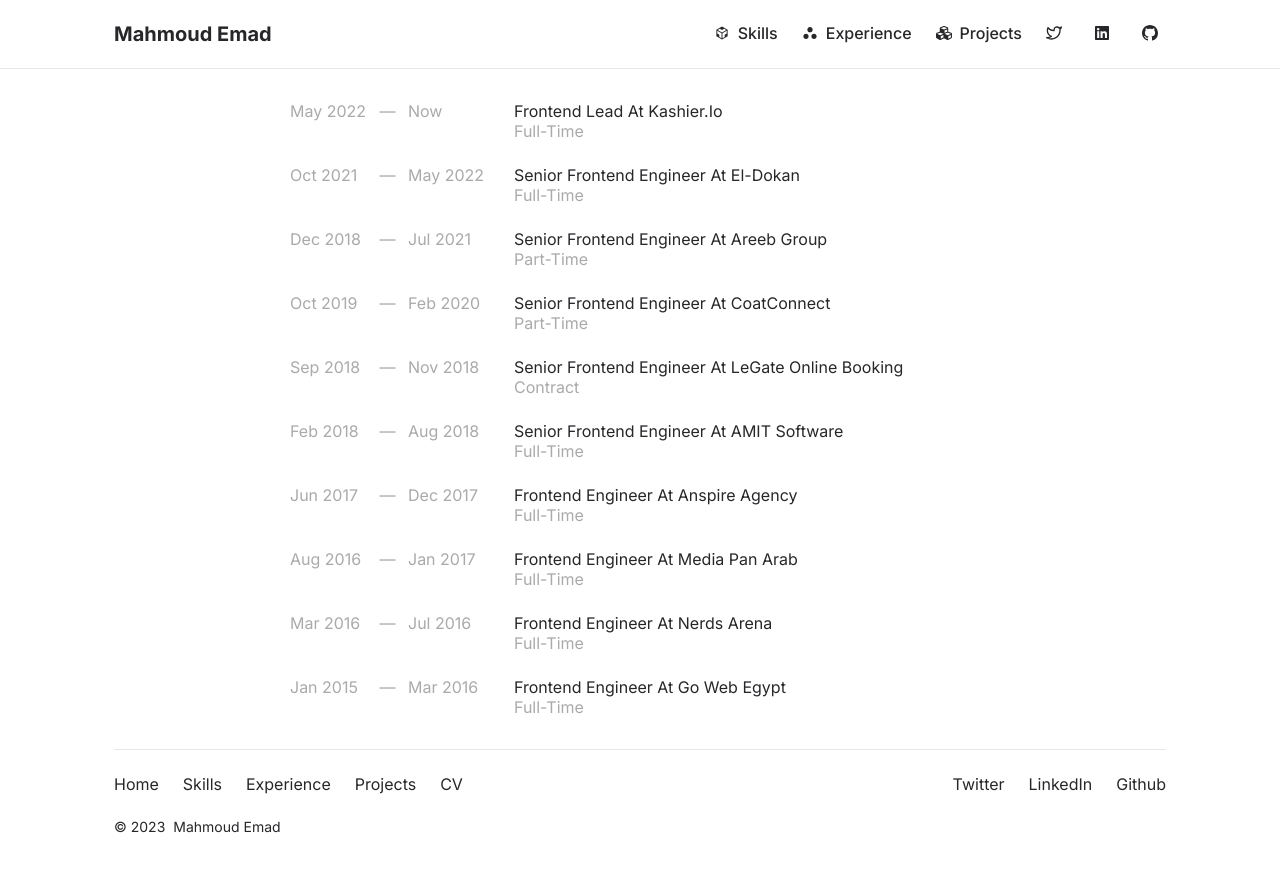
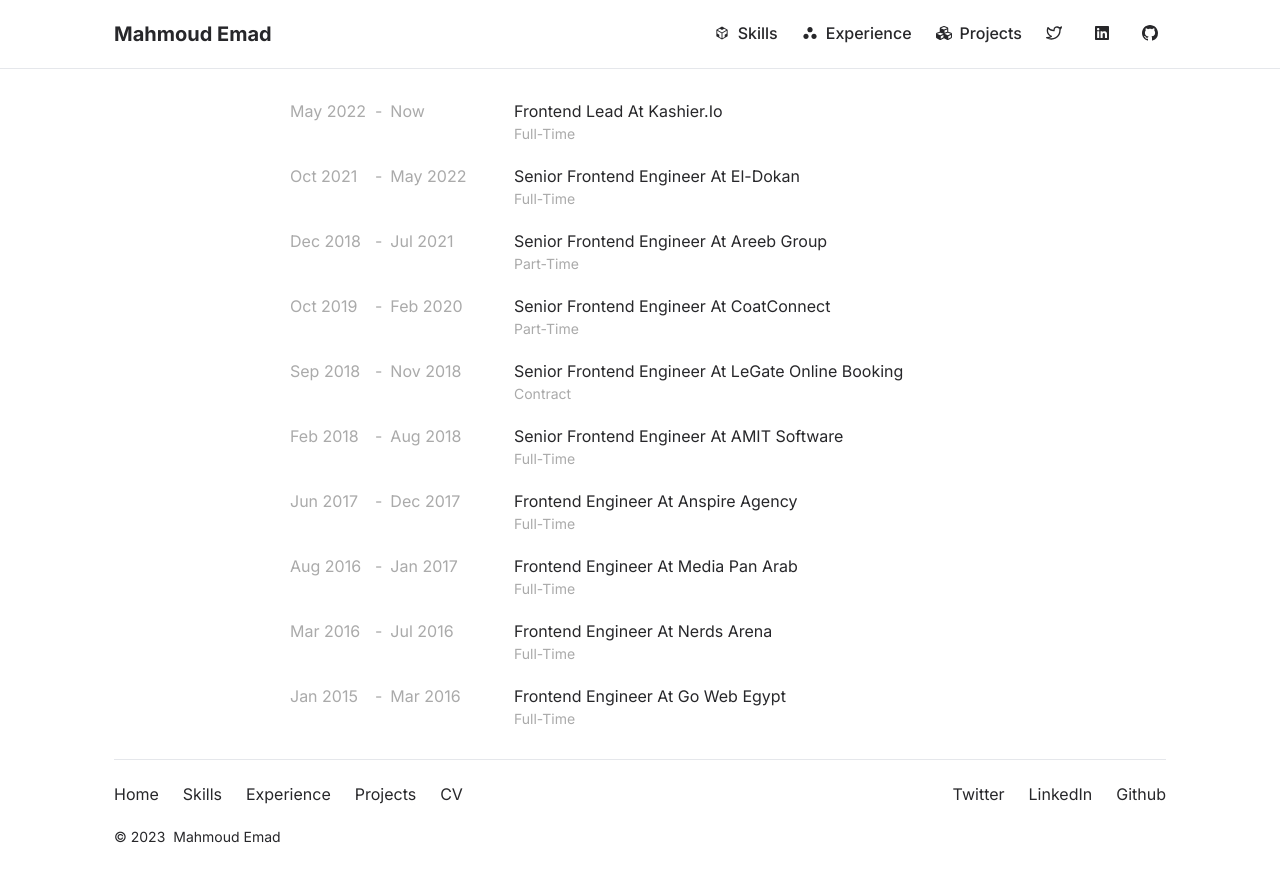
Before and after one commit to iMahmoudEmad/Mahmoud-EmadEldin-CV, a Next.js app: page /experience in a window 1280 px wide. Built offline with nearby package versions, Linux system fonts and the light colour scheme.

Commit message:
Changed double dash to single dash

```diff
--- a/src/pages/experience/index.tsx
+++ b/src/pages/experience/index.tsx
@@ -23,7 +23,7 @@
             <div className={"flex " + styles.experience} key={v4()}>
               <div className={styles.start}>
                 <span className={styles.from}>{experience.from}</span>
-                <span className={styles.space}> — </span>
+                <span className={styles.space}>-</span>
                 <span>{experience.to}</span>
               </div>
               <div className={styles.end}>
--- a/src/styles/Experience.module.scss
+++ b/src/styles/Experience.module.scss
@@ -27,8 +27,10 @@
     .end {
       padding-inline-start: 1.5rem;
 
-      .role{
+      .role {
         display: block;
+        font-size: 0.875rem;
+        margin-block-start: .25rem;
       }
     }
   }
```
